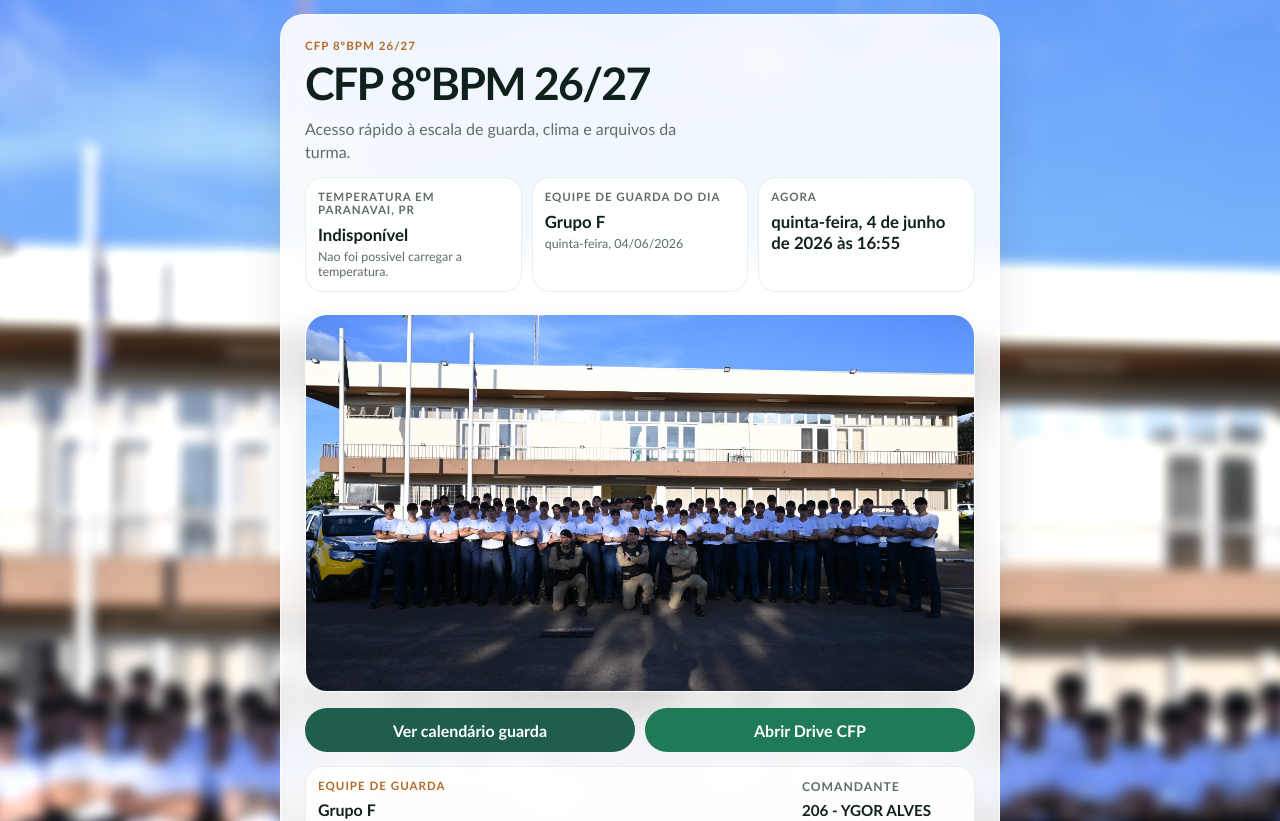
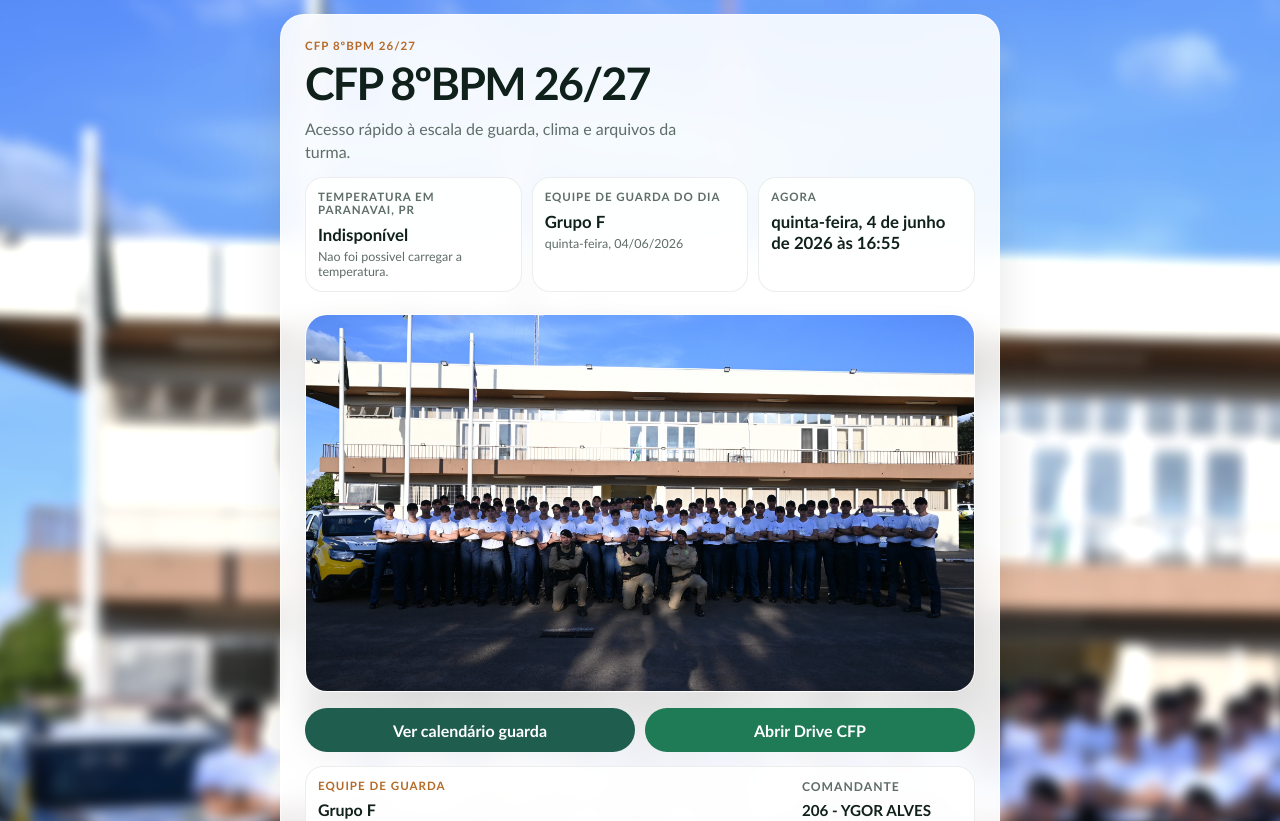
Before and after one commit to higorbrito1/cfp2026, a Next.js app: page /inicio in a window 1280 px wide. Shown: the top 821 px of the page. Built offline with nearby package versions, Linux system fonts and the light colour scheme; no server answers.

Commit message:
Corrige caminho de imagem no CSS para imagem fundo.jpeg

```diff
--- a/src/app/globals.css
+++ b/src/app/globals.css
@@ -73,8 +73,7 @@ button:disabled {
 }
 
 .home-bg {
-  background-image: url("/imagem_fundo.jpeg");
-  background-position: center center;
+   background-image: url("/imagem%20fundo.jpeg");
   background-size: cover;
   filter: blur(6px) brightness(1.08) saturate(0.95);
   transform: scale(1.04);
```
